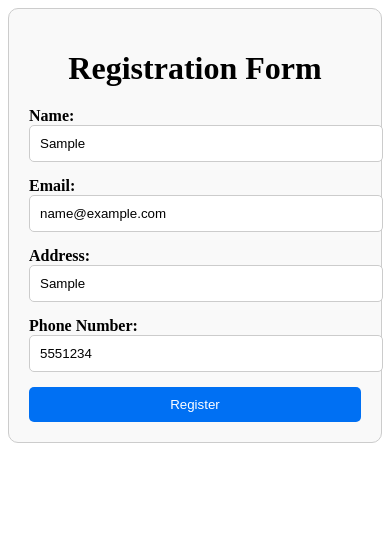
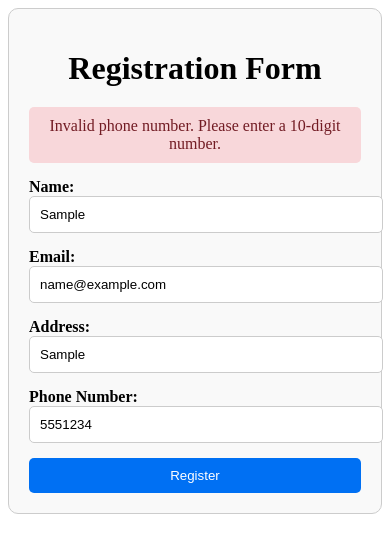
Before and after one commit to usarda/mywcd, a Next.js app: page /register in a window 390 px wide. Both pictures are taken after typing "Sample", "name@example.com", "Sample", "5551234" into the empty fields and a click on the button "Register". Shown: the top 552 px of the page. Built offline with nearby package versions, Linux system fonts and the light colour scheme; no server answers.

Commit message:
improved messages for success and error. Added validations for phone no and email add

```diff
--- a/src/pages/register.js
+++ b/src/pages/register.js
@@ -1,4 +1,3 @@
-// src/pages/register.js
 import { useState } from 'react';
 import { supabase } from '../../lib/supabaseClient';
 
@@ -10,6 +9,8 @@ export default function Register() {
     phone: '',
   });
 
+  const [message, setMessage] = useState({ type: '', text: '' }); // State for feedback messages
+
   const handleChange = (e) => {
     const { name, value } = e.target;
     setFormData({
@@ -20,20 +21,47 @@ export default function Register() {
 
   const handleSubmit = async (e) => {
     e.preventDefault();
+    setMessage({ type: '', text: '' }); // Reset message state
+
+    // Validate phone number
+    const phoneRegex = /^[0-9]{10}$/; // Example: 10-digit phone number
+    if (!phoneRegex.test(formData.phone)) {
+      setMessage({ type: 'error', text: 'Invalid phone number. Please enter a 10-digit number.' });
+      return;
+    }
+
     const { data, error } = await supabase
       .from('cowsanctuaries')
       .insert([formData]);
 
     if (error) {
       console.error('Error inserting data:', error);
+      if (error.code === '23505') { // Unique violation error code
+        setMessage({ type: 'error', text: 'Duplicate entry detected. Please use unique information.' });
+      } else {
+        setMessage({ type: 'error', text: 'Failed to register. Please try again.' });
+      }
     } else {
       console.log('Data inserted:', data);
+      setMessage({ type: 'success', text: 'Registration successful!' });
+      setFormData({ name: '', email: '', address: '', phone: '' }); // Reset form
     }
   };
 
   return (
     <div style={styles.container}>
       <h1 style={styles.title}>Registration Form</h1>
+      {message.text && (
+        <div
+          style={{
+            ...styles.message,
+            backgroundColor: message.type === 'success' ? '#d4edda' : '#f8d7da',
+            color: message.type === 'success' ? '#155724' : '#721c24',
+          }}
+        >
+          {message.text}
+        </div>
+      )}
       <form onSubmit={handleSubmit} style={styles.form}>
         <div style={styles.formGroup}>
           <label htmlFor="name" style={styles.label}>Name:</label>
@@ -127,4 +155,10 @@ const styles = {
     color: '#fff',
     cursor: 'pointer',
   },
+  message: {
+    padding: '10px',
+    borderRadius: '5px',
+    marginBottom: '15px',
+    textAlign: 'center',
+  },
 };
```
